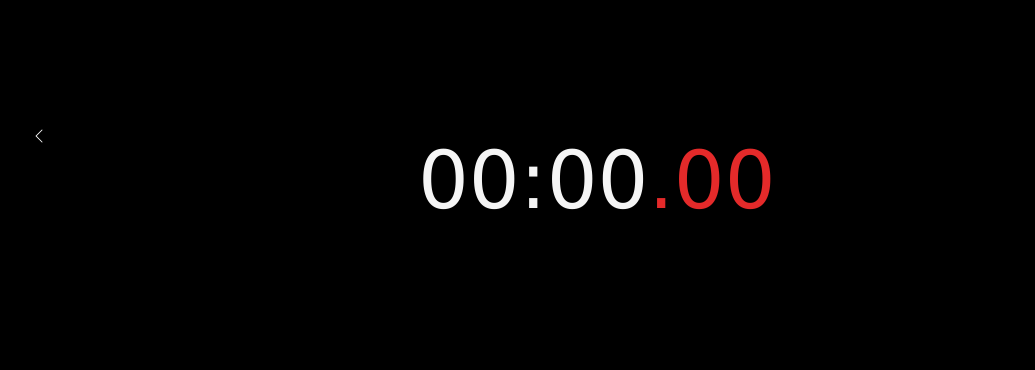
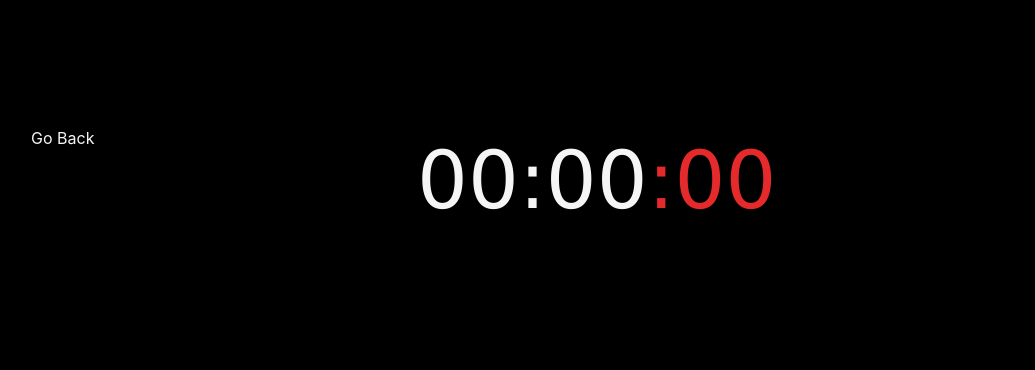
Before and after one commit to nzarg/intervals-react-app, a React (Create React App) app: page /stopwatch in a window 1280 px wide. Both pictures are taken after a click on the element "STOPWATCH". Shown: the top 370 px of the page, without its empty margins (33-1068 px from the left). Built offline with nearby package versions, Linux system fonts and the light colour scheme.

Commit message:
intervals app 3.0

```diff
--- a/src/Components/CurrentTimer/CurrentTimer.jsx
+++ b/src/Components/CurrentTimer/CurrentTimer.jsx
@@ -1,4 +1,5 @@
 import React from "react";
+import TimerDisplay from "../TimerDisplay/TimerDisplay";
 import "./CurrentTimer.scss";
 
 export default function CurrentTimer(props) {
@@ -9,35 +10,25 @@ export default function CurrentTimer(props) {
 		</div>
 	);
 
-	const Clock = (
-		<div className="clock">
-			<span className="digits">
-				{("0" + Math.floor((props.timer / 60000) % 60)).slice(-2)}:
-			</span>
-			<span className="digits">
-				{("0" + Math.floor((props.timer / 1000) % 60)).slice(-2)}
-			</span>
-			<span className="digits mili-sec">
-				.{("0" + ((props.timer / 10) % 100)).slice(-2)}
-			</span>
-		</div>
-	);
-
 	const NextActivity = (
 		<div className="activity next-activity">
-			{props.currentIndex === props.activitiesArray.length - 1 ? (
-				'NEXT: FINISH'
-			) : (
-				`NEXT: ${props.activitiesArray[props.currentIndex + 1] || ""}`
-			)
+			{props.currentIndex === props.activitiesArray.length - 1 && props.sets === 1 ?
+				(
+					'NEXT: FINISH'
+				) :
+				props.currentIndex === props.activitiesArray.length - 1 ?
+					(
+						`NEXT: ${props.activitiesArray[0]}`
+					) :
+					(
+						`NEXT: ${props.activitiesArray[props.currentIndex + 1] || ""}`
+					)
 			}
 		</div>
 	);
 
-
-
 	const CurrentInformation = (
-		<div className="layout">
+		<div className="current-information">
 			<div className="row">
 				<div className="col">
 					ELAPSED
@@ -50,15 +41,17 @@ export default function CurrentTimer(props) {
 				</div>
 			</div>
 			<div className="row">
+				<TimerDisplay
+					timer={props.timeElapsed}
+					miliseconds={true}
+				/>
 				<div className="col">
-					00:05
+					{props.sets + 1} / {props.totalSets}
 				</div>
-				<div className="col">
-					1/4
-				</div>
-				<div className="col">
-					00:40
-				</div>
+				<TimerDisplay
+					timer={props.timeRemaining}
+					miliseconds={true}
+				/>
 			</div>
 		</div>
 	);
@@ -66,7 +59,10 @@ export default function CurrentTimer(props) {
 	return (
 		<div id="current-timer" className="current-timer">
 			{props.isInterval && props.isActive ? CurrentActivity : ""}
-			{Clock}
+			<TimerDisplay
+				timer={props.timer}
+				miliseconds={true}
+			/>
 			{props.isInterval && props.isActive ? NextActivity : ""}
 			{props.isInterval && props.isActive ? CurrentInformation : ''}
 		</div>
--- a/src/Components/CurrentTimer/CurrentTimer.scss
+++ b/src/Components/CurrentTimer/CurrentTimer.scss
@@ -44,7 +44,7 @@
 	color: #f5f5f5;
 }
 
-.layout{
+.current-information{
 width: 100%;
 margin-bottom: 5%;
 font-size: 2vh;
@@ -57,3 +57,11 @@ font-size: 2vh;
 	text-align: center;
 	width: 33%;
 }
+
+.current-information .digits{
+	font-size: 2vh;
+}
+
+.current-information .mili-sec{
+	color: white;
+}
--- a/src/Components/Menu/Menu.jsx
+++ b/src/Components/Menu/Menu.jsx
@@ -21,9 +21,7 @@ const menuButtons = (
 const goBackButton = (
     <div className="go-back"
       onClick={props.handleGoBack}>
-      <svg xmlns="http://www.w3.org/2000/svg" width="16" height="16" fill="currentColor" class="bi bi-chevron-left" viewBox="0 0 16 16">
-  <path fill-rule="evenodd" d="M11.354 1.646a.5.5 0 0 1 0 .708L5.707 8l5.647 5.646a.5.5 0 0 1-.708.708l-6-6a.5.5 0 0 1 0-.708l6-6a.5.5 0 0 1 .708 0z"/>
-      </svg>
+      Go Back
     </div>
 );
 
--- a/src/Components/StopWatch/StopWatch.jsx
+++ b/src/Components/StopWatch/StopWatch.jsx
@@ -17,7 +17,8 @@ function StopWatch() {
 	const [isInterval, setIsInterval] = useState(false);
 	const [isPaused, setIsPaused] = useState(true);
 	const [isStopwatch, setIsStopwatch] = useState(false);
-	const [loops, setLoops] = useState(2);
+	const [sets, setSets] = useState(0);
+	const [totalSets, setTotalSets] = useState(0);
 	const [time, setTime] = useState(0);
 	const [timersArray, setTimersArray] = useState([0]);
 	const [worstLapIndex, setWorstLapIndex] = useState(0);
@@ -29,6 +30,7 @@ function StopWatch() {
 			interval = setInterval(() => {
 				setTime((time) => time + 10);
 			}, 10);
+
 		} else {
 			clearInterval(interval);
 		}
@@ -41,13 +43,14 @@ function StopWatch() {
 		document.getElementById("stop-watch").classList.remove('finish');
 	}
 
+	//Stopwatch logic
 	useEffect(() => {
 		if (document.getElementById('timers')) {
 			var elem = document.getElementById('timers');
 			elem.scrollTop = elem.scrollHeight;
 		};
-		if(isStopwatch){
-			if(timersArray.length>2){
+		if (isStopwatch) {
+			if (timersArray.length > 2) {
 				const bestLapArray = document.getElementsByClassName("bestLap");
 				for (let i = 0; i < bestLapArray.length; i++) {
 					bestLapArray[i].classList.remove("bestLap");
@@ -58,14 +61,46 @@ function StopWatch() {
 				};
 				setBestLapIndex(timersArray.indexOf(Math.min(...timersArray)));
 				setWorstLapIndex(timersArray.indexOf(Math.max(...timersArray)));
-				console.log(timersArray);
-				console.log(bestLapIndex);
-				console.log(worstLapIndex);
 				document.getElementById(`timer-${bestLapIndex}`).classList.add('bestLap');
 				document.getElementById(`timer-${worstLapIndex}`).classList.add('worstLap');
 			};
 		};
-	}, [bestLapIndex, isStopwatch, timersArray, worstLapIndex])
+	}, [bestLapIndex, isStopwatch, timersArray, worstLapIndex]);
+
+	// Intervals Logic
+	const timerLogic = () => {
+		let timer = 0;
+		if (isStopwatch) {
+			timer = time
+		};
+
+		if (isCountdown) {
+			timer = timersArray[currentIndex] - time;
+		};
+
+		if (isInterval) {
+			let totalIntervalsIndex = 0;
+			if (timersArray.length === currentIndex) {
+				if (sets < totalSets -1) {
+					setSets(sets + 1);
+					setCurrentIndex(0);
+					setTime(0);
+				} else {
+					handleReset();
+					const stopWatch = document.getElementById("stop-watch");
+					stopWatch.classList.add('finish');
+				}
+			};
+			for (let i = 0; i <= currentIndex; i++) {
+				totalIntervalsIndex += timersArray[i]
+			}
+			timer = totalIntervalsIndex - time;
+			if (timer === 0 && isActive) {
+				setCurrentIndex(currentIndex => currentIndex + 1);
+			};
+		};
+		return timer
+	};
 
 	const handleStart = () => {
 		setIsActive(true);
@@ -78,8 +113,10 @@ function StopWatch() {
 	};
 
 	const handleReset = () => {
+		setCurrentIndex(0);
 		setIsPaused(true);
 		setIsActive(false);
+		setSets(0);
 		setTime(0);
 		if (isStopwatch) {
 			setTimersArray([])
@@ -97,7 +134,7 @@ function StopWatch() {
 			setTimersArray(timersArray => {
 				return [...timersArray, time - lapTotal]
 			});
-			if(timersArray.length>1){
+			if (timersArray.length > 1) {
 			}
 		};
 	};
@@ -119,7 +156,7 @@ function StopWatch() {
 		setIsStopwatch(false);
 		setTimersArray([300000])
 		setTime(0);
-		setLoops(1);
+		setSets(1);
 		setGoBack(true);
 		backgroundIsBlack();
 	};
@@ -131,6 +168,7 @@ function StopWatch() {
 		setActivitiesArray(['squats', 'rest'])
 		setTimersArray([2000, 2000])
 		setTime(0);
+		setTotalSets(2);
 		setGoBack(true);
 		backgroundIsBlack();
 	};
@@ -152,8 +190,8 @@ function StopWatch() {
 	};
 
 	const handleRemoveTimer = (index) => {
-		setTimersArray(timersArray.filter((_,i)=> i !==index));
-		setActivitiesArray(activitiesArray.filter((_,i)=> i !==index));
+		setTimersArray(timersArray.filter((_, i) => i !== index));
+		setActivitiesArray(activitiesArray.filter((_, i) => i !== index));
 	};
 
 	const handleIncreaseTime = (index) => {
@@ -177,14 +215,30 @@ function StopWatch() {
 	};
 
 	const handleAddLoop = () => {
-		setLoops(loops => loops + 1);
+		setTotalSets(totlaSets => totalSets + 1);
 	};
 
 	const handleRemoveLoop = () => {
-		if (loops > 1) {
-			setLoops(loops => loops - 1);
+		if (totalSets > 1) {
+			setTotalSets(totalSets => totalSets - 1);
 		}
 	};
+
+	const handleActivityChange = (e, index) => {
+		const newArray = [
+			...activitiesArray.slice(0, index),
+			e.target.value,
+			...activitiesArray.slice(index + 1)
+		];
+		setActivitiesArray(newArray);
+		console.log(activitiesArray)
+	};
+	const intervalsTotal = timersArray.reduce((a,b)=>a+b,0);
+
+	const timeElapsed = intervalsTotal * sets + time;
+
+	const timeRemaining = intervalsTotal * totalSets - timeElapsed;
+
 
 	return (
 		<div id="stop-watch" className="stop-watch">
@@ -197,41 +251,46 @@ function StopWatch() {
 			/>
 			{goBack ? (
 				<div className="container">
+					{isInterval && !isActive? "": (
 						<CurrentTimer
 						activitiesArray={activitiesArray}
 						currentIndex={currentIndex}
 						isActive={isActive}
 						isInterval={isInterval}
 						isStopwatch={isStopwatch}
-						loops={loops}
-						setCurrentTimer={setCurrentTimer}
-						setLoops={setLoops}
-						timer={isStopwatch ? time : currentTimer}
+						sets={sets}
+						time={time}
+						timer={timerLogic()}
+						timeRemaining={timeRemaining}
+						timeElapsed={timeElapsed}
+						totalSets={totalSets}
 						/>
+						)
+					}
+
+					{isInterval && isActive? "": (
 						<Timers
 							activitiesArray={activitiesArray}
 							currentIndex={currentIndex}
 							currentTimer={currentTimer}
+							handleActivityChange={handleActivityChange}
 							handleAddLoop={handleAddLoop}
 							handleAddTimer={handleAddTimer}
 							handleDecreaseTime={handleDecreaseTime}
 							handleIncreaseTime={handleIncreaseTime}
 							handleRemoveLoop={handleRemoveLoop}
 							handleRemoveTimer={handleRemoveTimer}
-						handleReset={handleReset}
-						handleStart={handleStart}
-						isActive={isActive}
 							isCountdown={isCountdown}
 							isInterval={isInterval}
 							isStopwatch={isStopwatch}
-						loops={loops}
-						setActivitiesArray={setActivitiesArray}
+							totalSets={totalSets}
 							setCurrentIndex={setCurrentIndex}
 							setCurrentTimer={setCurrentTimer}
-						setLoops={setLoops}
-						time={time}
 							timersArray={timersArray}
 						/>
+						)
+					}
+
 					<ControlButtons
 						active={isActive}
 						handleAddLoop={handleAddLoop}
@@ -247,7 +306,7 @@ function StopWatch() {
 						isInterval={isInterval}
 						isPaused={isPaused}
 						isStopwatch={isStopwatch}
-						loops={loops}
+						sets={sets}
 					/>
 				</div>
 			) : ""
--- a/src/Components/Timer/Timer.jsx
+++ b/src/Components/Timer/Timer.jsx
@@ -1,8 +1,8 @@
 import React from "react";
+import TimerDisplay from "../TimerDisplay/TimerDisplay";
 import "./Timer.scss";
 
 export default function Timer(props) {
-
 	return (
 		<div id={"timer-" + props.index} className="timer">
 			{props.isStopwatch ? (
@@ -30,27 +30,18 @@ export default function Timer(props) {
 					className="activity"
 					placeholder="Activity"
 					maxLength="9"
-					onChange={props.handleChange}
+					onChange={(event)=>props.handleActivityChange(event, props.index)}
 					value={props.activitiesArray[props.index]}
 					onClick={(e)=>e.target.select()}
 				/>
 			) : ""
 			}
 			{props.isInterval || props.isStopwatch ? (
-				<div className="clock">
-					<span className="digits">
-						{("0" + Math.floor((props.timer / 60000) % 60)).slice(-2)}:
-					</span>
-					<span className="digits">
-						{("0" + Math.floor((props.timer / 1000) % 60)).slice(-2)}
-					</span>
-					{props.isStopwatch?(
-						<span className="digits">
-							.{("0" + ((props.timer / 10) % 100)).slice(-2)}
-						</span>
-					):""}
-
-				</div>) : ""
+				<TimerDisplay
+					timer={props.timer}
+					miliseconds={props.isStopwatch}
+				/>
+				) : ""
 			}
 			{props.isInterval || props.isCountdown? (
 				<div className="btn-grp btn-time">
--- a/src/Components/Timer/Timer.scss
+++ b/src/Components/Timer/Timer.scss
@@ -41,3 +41,7 @@
 	text-align: center;
 	padding-bottom: 1%;
 }
+
+.timers .mili-sec{
+	color: #ffffff;
+}
--- /dev/null
+++ b/src/Components/TimerDisplay/TimerDisplay.jsx
@@ -0,0 +1,32 @@
+import React from "react";
+
+export default function TimerDisplay(props) {
+  const timeFormat = (time, format) => {
+    switch (format) {
+      case "minutes":
+        return ("0" + Math.floor((time / 60000) % 60)).slice(-2);
+      case "seconds":
+        return ("0" + Math.floor((time / 1000) % 60)).slice(-2);
+      case "miliseconds":
+        return ("0" + ((time / 10) % 100)).slice(-2);
+      default:
+        console.log('You have a typo on timeFormat Function')
+    }
+  };
+
+	return (
+		<div className="clock">
+			<span className="digits">
+				{timeFormat(props.timer, "minutes")}:
+			</span>
+			<span className="digits">
+				{timeFormat(props.timer, "seconds")}
+			</span>
+      {props.miliseconds?(
+        <span className="digits mili-sec">
+				:{timeFormat(props.timer, "miliseconds")}
+			</span>
+      ):""}
+		</div>
+	);
+}
```
Also changed, not shown: src/Components/Timers/Timers.jsx (+4 -10 lines). Lines whose indentation alone changed are shown as unchanged.
